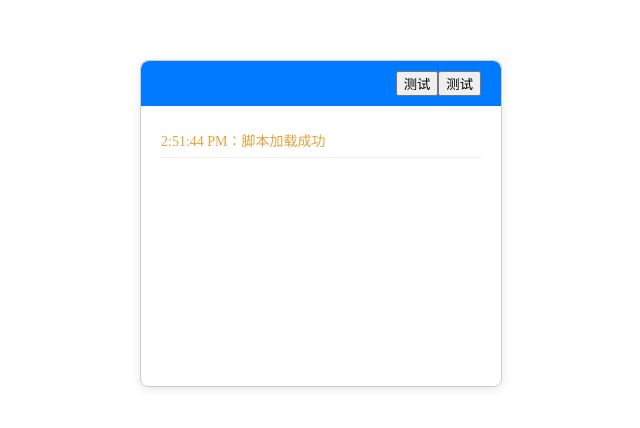
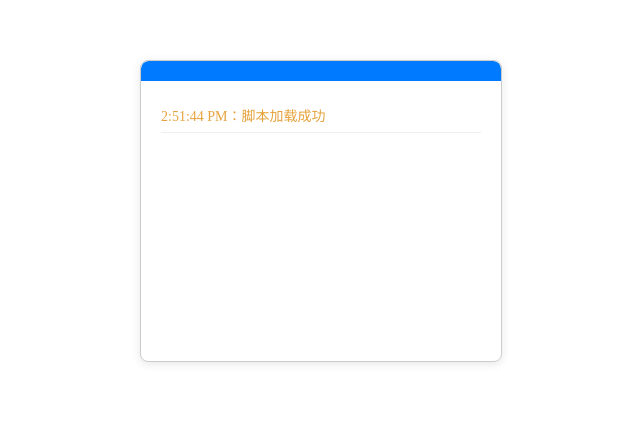
Before and after one commit to ljs980904/monkey-dev1, a Vue app: page / in a window 1280 px wide. Shown: the part 180-608 px from the top of the page, without its empty margins (244-884 px from the left). Built offline with nearby package versions, Linux system fonts and the light colour scheme; the HTML template or start-up script is replaced by a standard one.

Commit message:
fix：优化

```diff
--- a/src/components/dialog/index.vue
+++ b/src/components/dialog/index.vue
@@ -22,7 +22,6 @@
 
 <script lang="ts" setup>
 import { ref, onMounted, watch } from 'vue';
-import { withDefaults, defineProps } from 'vue';
 
 // 定义 Prop 类型
 interface LogItem {
--- a/src/directives/drag.ts
+++ b/src/directives/drag.ts
@@ -16,8 +16,8 @@ const drag = {
 
     const enableDrag = (element) => {
       let startTransform = window.getComputedStyle(element).transform;
-      let startPosition = null;
-      let draggingMoveVectorRange = null;
+      let startPosition: any = null;
+      let draggingMoveVectorRange: any = null;
       let draggedMoveVector = [0, 0];
       let draggingMoveVector = [0, 0];
 
--- a/src/utils/video.ts
+++ b/src/utils/video.ts
@@ -5,7 +5,7 @@ class ListenerVideo {
     this.videoEle = ele;
   }
   init() {
-    this.videoEle.addEventListener('loadedmetadata', function () {
+    this.videoEle.addEventListener('loadedmetadata', () => {
       //加载数据
       //视频的总长度
       console.log('视频的总长度---', this.videoEle.duration);
--- a/src/views/home/index.vue
+++ b/src/views/home/index.vue
@@ -9,7 +9,12 @@ import {
   EXCLUDES_TASK,
   cleanText,
 } from './model';
-const { list, sleep, addList, activeName, settingForm, url } = getSetUp();
+const { list, sleep, addList, url } = getSetUp() as {
+  list: any;
+  sleep: (ms: any) => Promise<unknown>;
+  addList: (obj: any) => void;
+  url: any;
+};
 // 用于保存resolve函数
 let currentPageTabs: any = []; // 当前tab
 let nowIdx = 0; // 当前tab索引
@@ -34,7 +39,7 @@ const next = async () => {
   nextButton?.onclick();
   resetVal();
   await sleep(3000);
-  // requestAnimationFrame(initTask);
+  requestAnimationFrame(initTask);
 };
 
 // 检测页面是否完全加载
@@ -122,7 +127,7 @@ const playVideo = async (iframeEle: HTMLElement) => {
 const initializeCurrentPageTabs = () => {
   const prevTitle = document.querySelector('.prev_title');
   // 排除不需要进入的标题
-  if (EXCLUDES_TASK.tasks.includes(prevTitle?.innerHTML)) {
+  if (EXCLUDES_TASK.tasks.includes(prevTitle?.innerHTML as string)) {
     return;
   }
 
@@ -189,14 +194,14 @@ const initTask = () => {
 // 找出正确答案所在的索引
 const findCorrectOptionIndices = (options, correctAnswers) => {
   // 创建一个空数组来存储正确答案的索引
-  let correctIndices = [];
+  let correctIndices: any = [];
   // 遍历每个正确答案
   for (let answer of correctAnswers) {
     // 找到该答案在选项数组中的索引
     let index = options.findIndex((option) => option.startsWith(answer));
     // 如果找到了索引，将其添加到结果数组中
     if (index !== -1) {
-      correctIndices.push(index);
+      correctIndices.push(index as number);
     }
   }
   return correctIndices;
@@ -319,11 +324,15 @@ onMounted(async () => {
 const dialogVisible = ref(true);
 </script>
 <template>
-  <log-dialog v-model:list="list" v-if="dialogVisible">
-    <button @click="runTest">测试</button>
-
-    <button @click="testRq(questionData)">测试</button>
-  </log-dialog>
+  <LogDialog
+    v-model:list="list"
+    v-if="dialogVisible"
+    :title="''"
+    :statusInfo="{ text: '正在执行', type: 'info' }"
+  >
+    <!-- <button @click="runTest">测试</button>
+    <button @click="testRq(questionData)">测试</button> -->
+  </LogDialog>
 </template>
 
 <style scoped>
--- a/src/views/home/model.ts
+++ b/src/views/home/model.ts
@@ -67,7 +67,7 @@ export const EXCLUDES_TASK = {
 };
 
 export const getSetUp = () => {
-  const data = reactive({
+  const data: any = reactive({
     url: 'https://autohelper.top/api',
     host: '',
     dialogTableVisible: true,
--- a/tsconfig.json
+++ b/tsconfig.json
@@ -4,7 +4,7 @@
     "useDefineForClassFields": true,
     "module": "ESNext",
     "moduleResolution": "Node",
-    "strict": false, // 降低严格
+    "strict": true, // 降低严格
     "jsx": "preserve",
     "resolveJsonModule": true,
     "isolatedModules": true,
```
Also changed, not shown: src/components.d.ts (+0 -17 lines).
